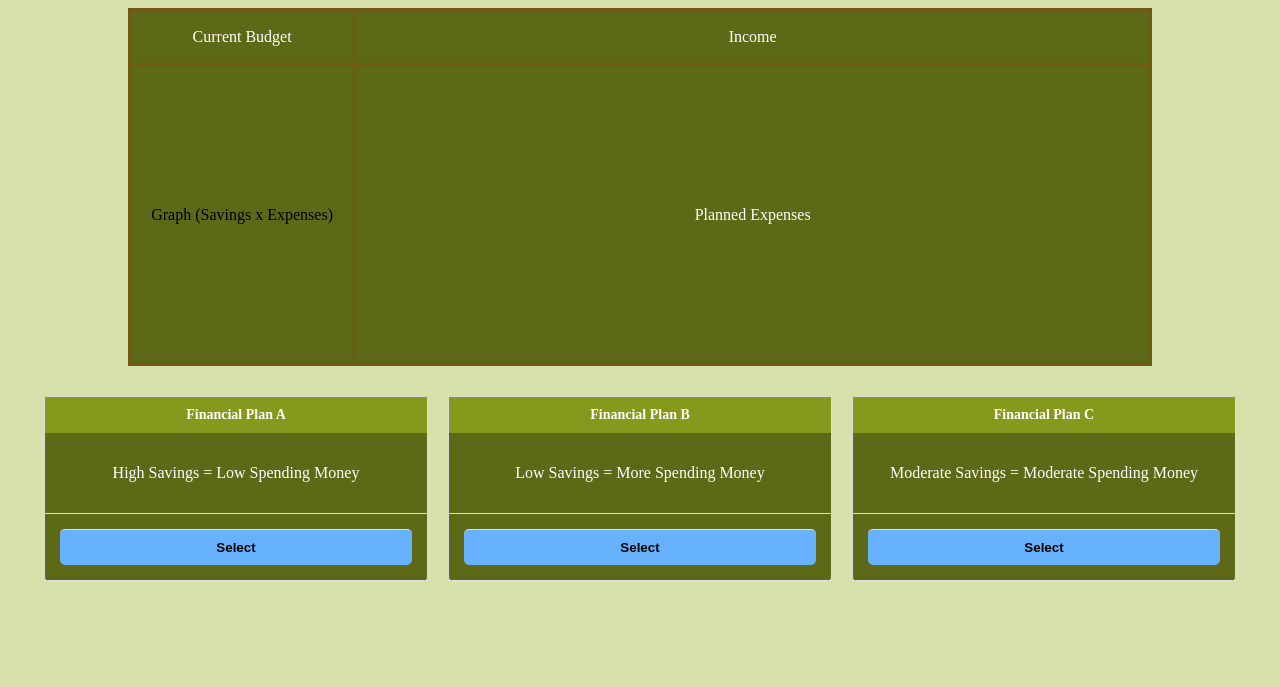
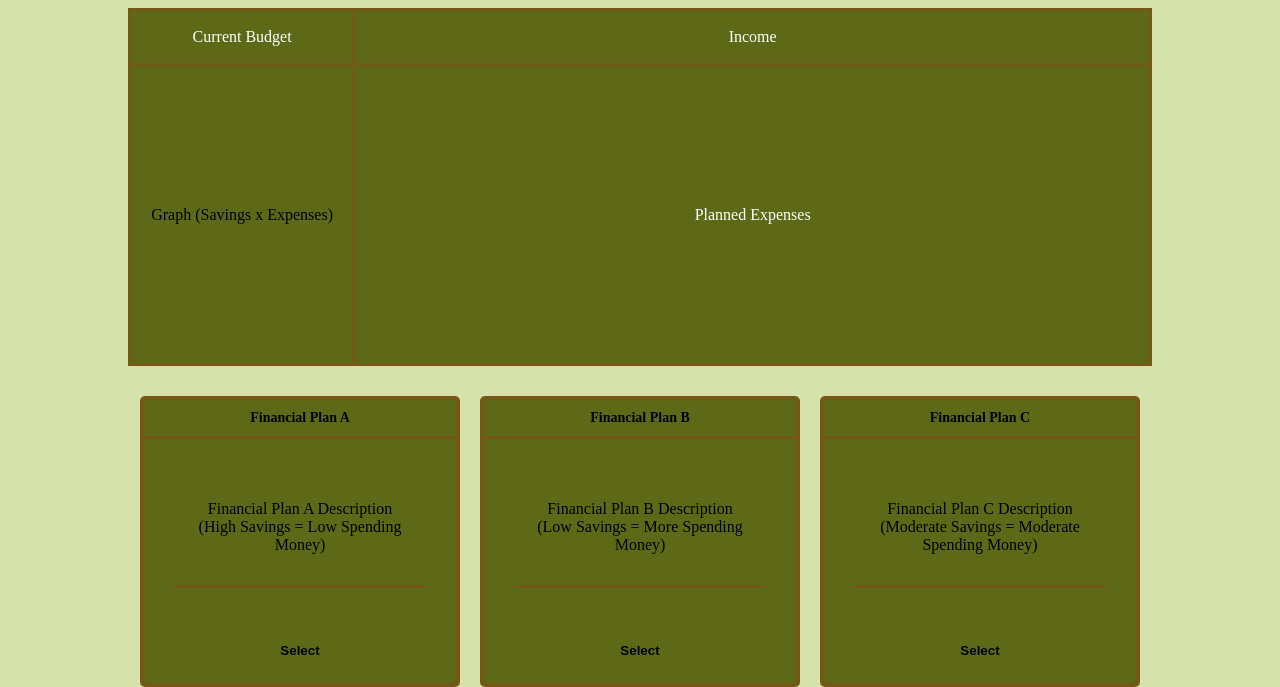
Before and after one commit to Mansoor8484/SoftwareEngineering---CIS, a plain HTML site: page src/frontend/Budgeting.html in a window 1280 px wide. Shown: the part 132-819 px from the top of the page. Drawn offline with Linux system fonts and the light colour scheme.

Commit message:
Make shift changed the fiancial plans slightly lol

```diff
--- a/src/frontend/Budgeting.html
+++ b/src/frontend/Budgeting.html
@@ -144,10 +144,10 @@
         }
 
         .table-box {
-            width: 30%;
-            border: 1px solid #ddd;
+            width: 25%;
+            border: 4px solid #745916;
             background-color: #5D6916;
-            color: white;
+            color: #000;
             border-radius: 5px;
         }
 
@@ -156,7 +156,8 @@
             font-weight: bold;
             text-align: center;
             padding: 10px;
-            background-color: #87991D;
+            background-color: #5D6916;
+            border-bottom: 3px solid #745916;
         }
 
         .table-row {
@@ -164,22 +165,23 @@
             justify-content: center;
             align-items: center;
             padding: 15px;
-            border-bottom: 1px solid #ddd;
         }
 
         .middle-row {
+            margin: 30px;
             font-size: 16px;
+            text-align: center;
+            border-bottom: 3px solid #745916;
+
         }
 
         .select-button {
             width: 100%;
             padding: 10px;
-            background-color: #66B2FF;
+            background-color: #5D6916;
             color: black;
             border: none;
             cursor: pointer;
-            border-top: 1px solid #ddd;
-            border-radius: 5px;
             font-weight: bold;
         }
 
@@ -239,7 +241,7 @@
             <div class="table-box">
                 <div class="table-header">Financial Plan A</div>
                 <div class="table-row middle-row">
-                    <p>High Savings = Low Spending Money</p>
+                    <p>Financial Plan A Description (High Savings = Low Spending Money)</p>
                 </div>
                 <div class="table-row">
                     <button class="select-button">Select</button>
@@ -249,7 +251,7 @@
             <div class="table-box">
                 <div class="table-header">Financial Plan B</div>
                 <div class="table-row middle-row">
-                    <p>Low Savings = More Spending Money</p>
+                    <p>Financial Plan B Description (Low Savings = More Spending Money)</p>
                 </div>
                 <div class="table-row">
                     <button class="select-button">Select</button>
@@ -259,7 +261,7 @@
             <div class="table-box">
                 <div class="table-header">Financial Plan C</div>
                 <div class="table-row middle-row">
-                    <p>Moderate Savings = Moderate Spending Money</p>
+                    <p>Financial Plan C Description (Moderate Savings = Moderate Spending Money)</p>
                 </div>
                 <div class="table-row">
                     <button class="select-button">Select</button>
```
